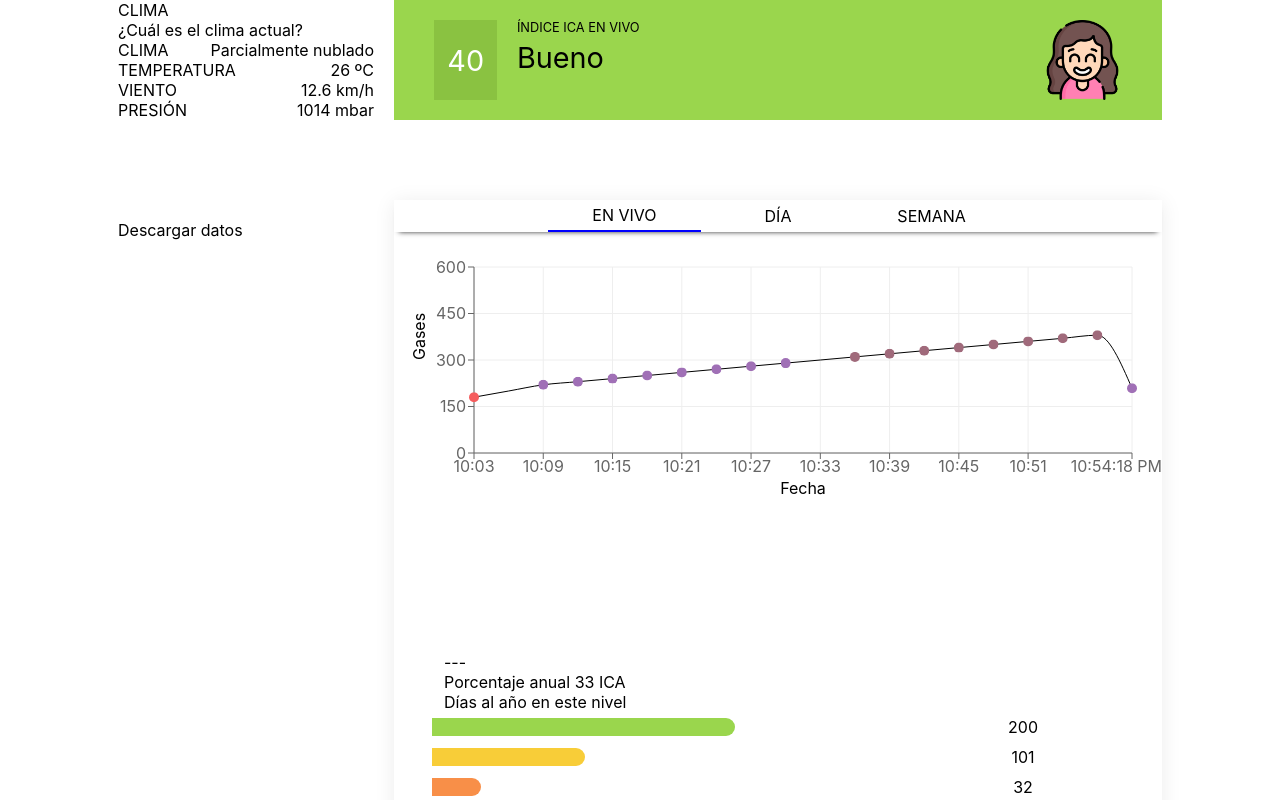
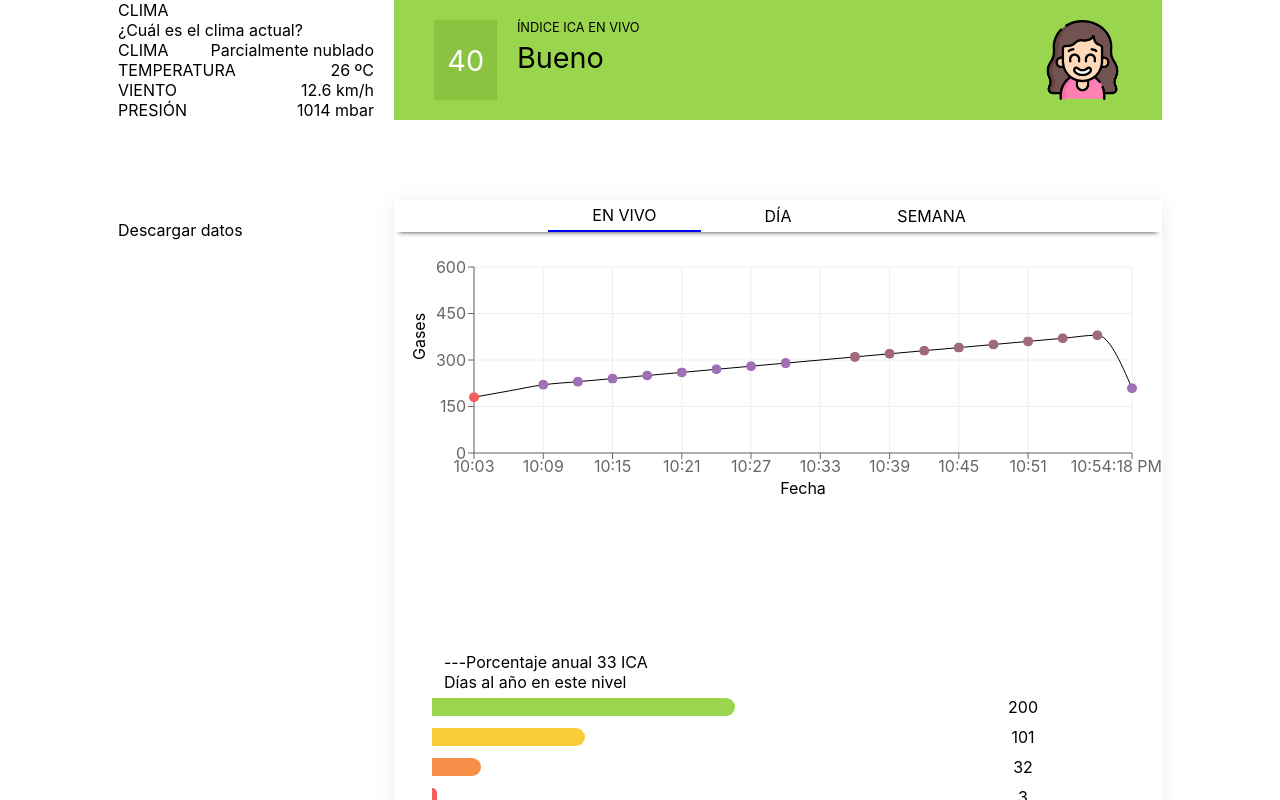
Before and after one commit to cris2804/ctic_proyecto, a React (Create React App) app: page /detalle-calidad-del-aire in a window 1280 px wide. Shown: the top 800 px of the page. Built offline with nearby package versions, Linux system fonts and the light colour scheme.

Commit message:
Quitando span

```diff
--- a/src/pages/DetalleCA.js
+++ b/src/pages/DetalleCA.js
@@ -126,7 +126,7 @@ export default function DetalleCA(){
                             {Graficar(seleccionado)}
                         </div>
                         <div className='container__porcentaje__anual__dias'>
-                           <span>---</span> <span>Porcentaje anual 33 ICA</span>
+                           <span>---</span> Porcentaje anual 33 ICA
                         </div>
                         <div className='container__porcentaje__anual__dias dias__al__año'>
                             <div><span>Días al año en este nivel</span></div>
--- a/src/pages/css/DetalleCA.css
+++ b/src/pages/css/DetalleCA.css
@@ -132,7 +132,6 @@
     position: relative;
     width: 100%;
     display: flex;
-    flex-direction: column;
 }
 .container__porcentaje__anual__dias span{
     margin-left: 50px;
```
